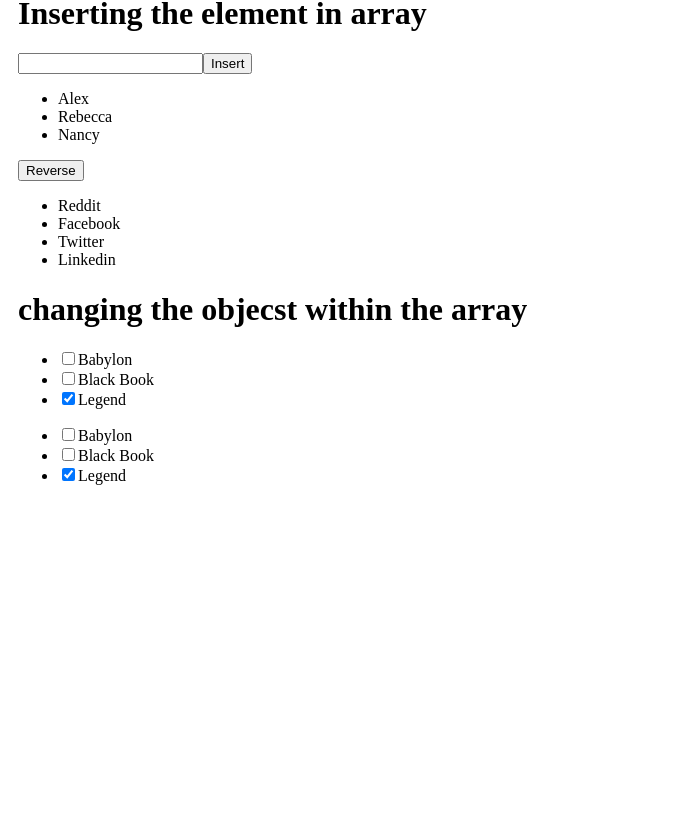
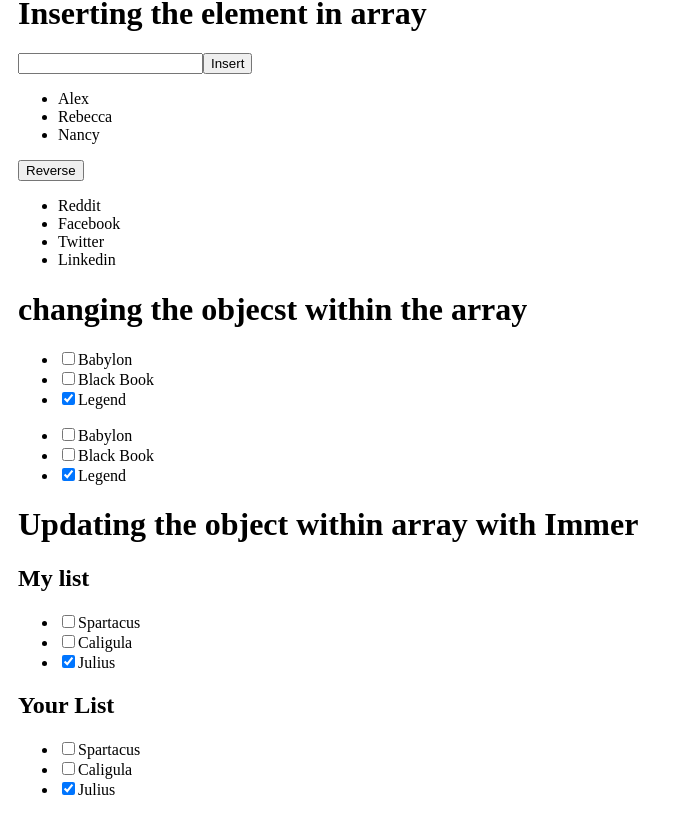
Before and after one commit to mszahan/react-official, a React (Vite) app: page /interact in a window 1280 px wide. Shown: the part 3676-4491 px from the top of the page, without its empty margins (0-683 px from the left). Before the commit the page ends 4177 px from the top, so only its background shows below. Built offline with nearby package versions, Linux system fonts and the light colour scheme.

Commit message:
updated the object within array in a state using Immer

```diff
--- a/src/components/interact/ArrayObject.jsx
+++ b/src/components/interact/ArrayState.jsx
@@ -1,4 +1,5 @@
 import { useState } from "react";
+import { useImmer } from "use-immer";
 
 let nextId = 0;
 
@@ -311,8 +312,61 @@
     )
 }
 
+const checkList = [
+    {id: 0, title:'Spartacus', seen:false},
+    {id: 1, title:'Caligula', seen:false},
+    {id: 2, title:'Julius', seen:true},
+]
 
-export default function ArrayObject(){
+
+function ImmerList() {
+    const [myList, updateMyList] = useImmer(checkList);
+    const [yourList, updateYourList] = useImmer(checkList);
+
+
+    function handleToggleMyList(id, nextSeen) {
+        updateMyList(draft => {
+            const romans = draft.find(a =>
+                a.id === id
+                );
+
+                romans.seen = nextSeen
+        })
+    }
+
+    function handleToggleYourList(id, nextseen) {
+        updateYourList(draft => {
+            const romans = draft.find( a =>
+                a.id === id
+                );
+                romans.seen = nextseen
+        })
+    }
+
+
+    return(
+        <div className="immerList">
+            <h1>Updating the object within array with Immer</h1>
+            <h2>My list</h2>
+            <ItemList
+            artworks={myList}
+            onToggle={handleToggleMyList}
+            />
+            <h2>Your List</h2>
+            <ItemList
+            artworks={yourList}
+            onToggle={handleToggleYourList}
+            />
+        </div>
+    )
+
+
+
+}
+
+
+
+export default function ArrayState(){
     return (
         <div className="arrayObject">
             <List/>
@@ -321,6 +375,7 @@
             <InsList/>
             <ReverseList/>
             <BucketList/>
+            <ImmerList/>
         </div>
     )
 }
--- a/src/components/interact/Interact.jsx
+++ b/src/components/interact/Interact.jsx
@@ -4,7 +4,7 @@
 import SanpShot from "./SnapShot";
 import Que from "./Que";
 import ObjectState from "./ObjectState";
-import ArrayObject from "./ArrayObject";
+import ArrayState from "./ArrayState";
 
 function Interact () {
     return (
@@ -16,7 +16,7 @@
             <SanpShot/>
             <Que/>
             <ObjectState/>
-            <ArrayObject/>
+            <ArrayState/>
         </div>
     )
 }
```
